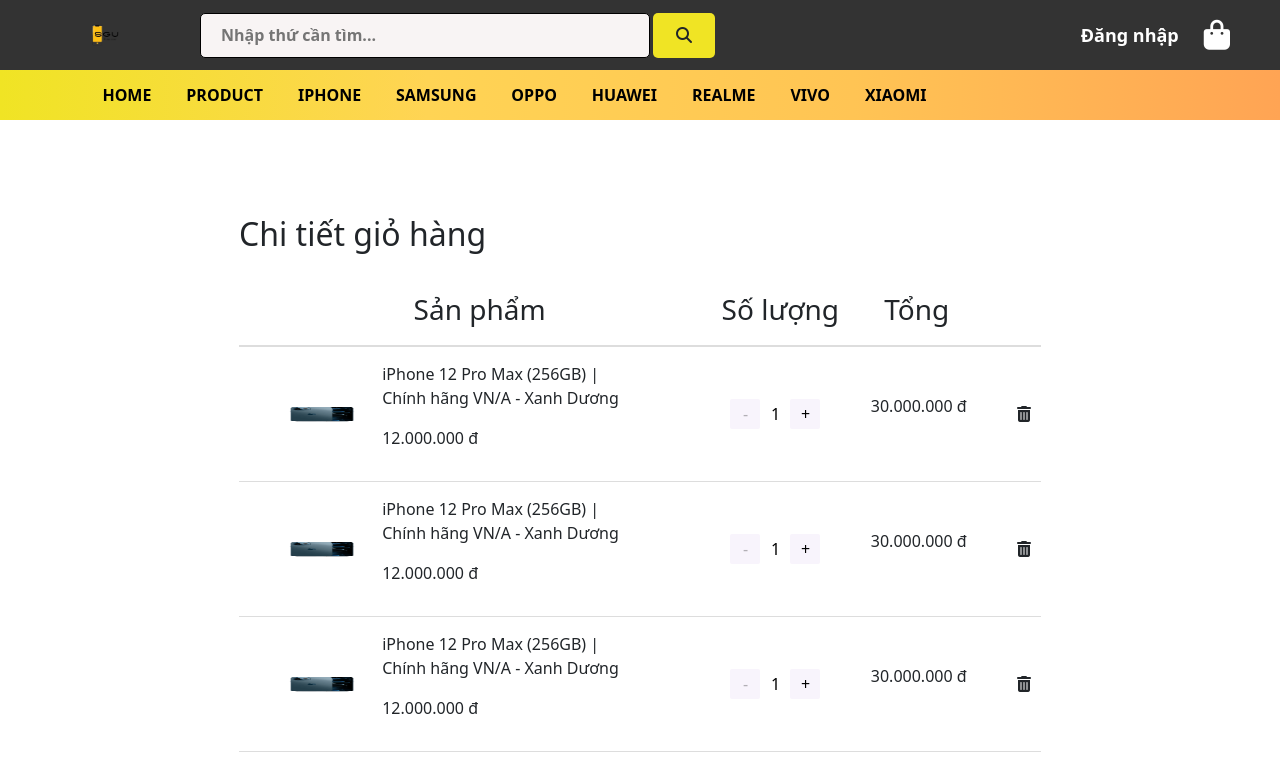
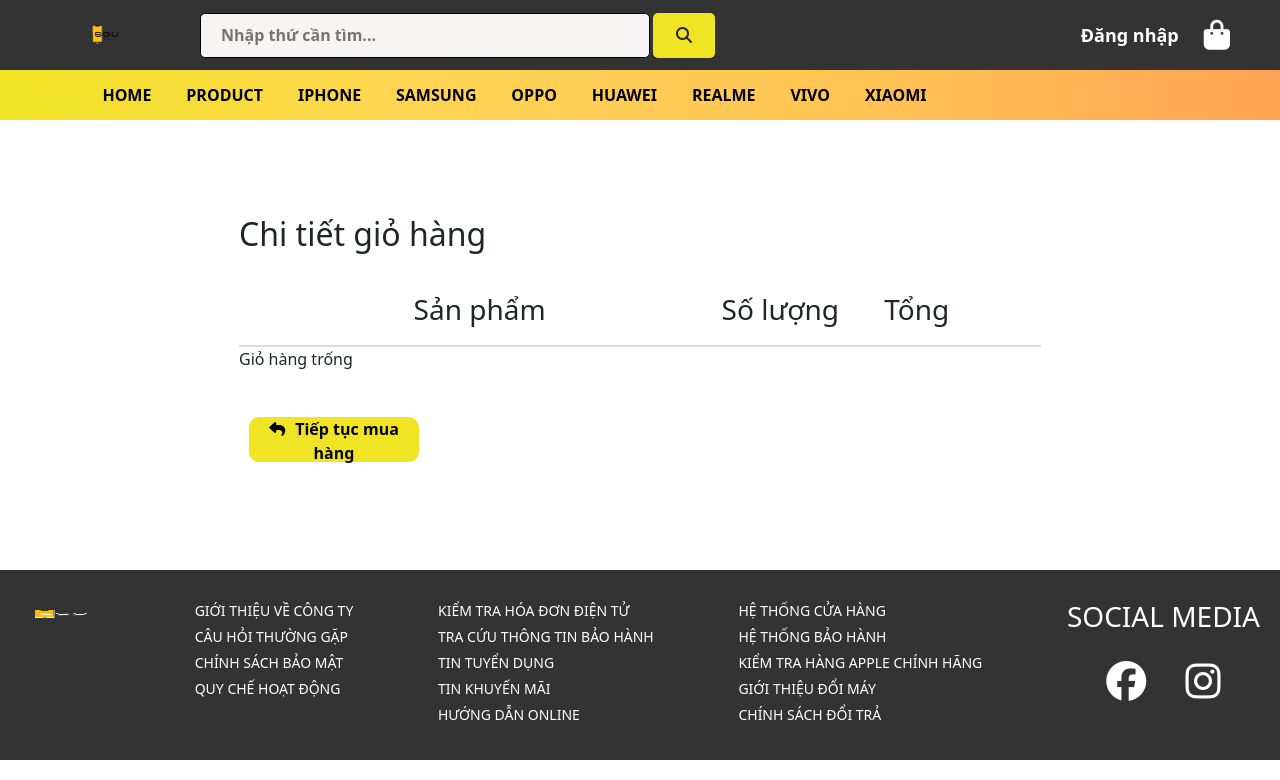
Before and after one commit to mindangg/Web-2, a React (Vite) app in the folder frontend/: page /cart in a window 1280 px wide. Shown: the top 780 px of the page. Built offline with nearby package versions, Linux system fonts and the light colour scheme.

Commit message:
xong render product trong cart

```diff
--- a/frontend/src/components/Cart/PaymentInfoProduct.jsx
+++ b/frontend/src/components/Cart/PaymentInfoProduct.jsx
@@ -1,6 +1,11 @@
 // import ip12 from 'C:/xampp/htdocs/Projects/Web-2/frontend/src/assets/iphone-12-pro-blue-hero.png';
+import { useState, useEffect } from "react";
+import { useCartContext } from "../../contexts/useCartContext";
 import "../../styles/Cart/PaymentInfoProduct.css"
 function PaymentInfoProduct(){
+    const { cart } = useCartContext() // ✅ Sử dụng từ context
+    const totalAmount = cart.reduce((sum, item) => sum + (item.base_price * item.quantity), 0)
+
         return(
             <div className='info-product'>
                 <h5>Sản phẩm</h5>
@@ -14,24 +19,20 @@
                         </tr>
                     </thead>
                     <tbody>
-                    <tr>
-                        <td >
-                            <img alt="iPhone 12 Pro Max"/>
-                        </td>
-                        <td>
-                            iPhone 12 Pro Max (256GB) | Chính hãng VN/A - Xanh Dương
-                        </td>
-                        <td>
-                            1
-                        </td>
-                        <td>12.000.000 đ</td>
+                        {cart.map((item) =>(
+                            <tr key={item.product_id}>
+                                <td><img src={`./product/${item.image}`} alt={item.name}/></td>
+                                <td>{item.name}</td>
+                                <td>{item.quantity}</td>
+                                <td>{item.base_price.toLocaleString()} $</td>
                             </tr>
+                        ))}
                     </tbody>
                     <tfoot>
                         <tr>
                         <td colSpan="3"><b>Tổng cộng</b></td>
                         <td className="total-amount">
-                        320000
+                        {totalAmount.toLocaleString()} $
                         </td>
                         </tr>
                     </tfoot>
--- a/frontend/src/components/CartItems.jsx
+++ b/frontend/src/components/CartItems.jsx
@@ -1,46 +1,73 @@
-import React, { useState } from 'react';
-import ip12 from '../assets/iphone-12-pro-blue-hero.png';
+import React from 'react';
+import '../styles/CartItems.css';
+import { useCartContext } from '../contexts/useCartContext';
+import { useAddToCart } from '../hooks/useAddToCart';
+import { useAuthContext } from '../hooks/useAuthContext';
 
-import '../styles/CartItems.css';
+export default function CartItems({ item }) {
+    const { updateCart } = useCartContext();
+    const { deleteCart, handleQuantity } = useAddToCart();
+    const { user } = useAuthContext();
 
-export default function CartItems() {
-    const [quantity, setQuantity] = useState(1)
     const handleDelete = () => {
-        alert("Bạn muốn xóa sản phẩm này ?")
-      };
+        if (window.confirm("Bạn muốn xóa sản phẩm này?")) {
+            const userId = user?.id || 1;
+            deleteCart(userId, item.product_id );
+            // Cập nhật lại giỏ hàng sau khi xóa
+            const updatedCart = JSON.parse(localStorage.getItem(`cart_${userId}`)) || [];
+            updateCart(updatedCart);
+        }
+    };
+
+    const handleQuantityChange = (type) => {
+        const userId = user?.id || 1;
+        handleQuantity(item, userId, type);
+        // Cập nhật lại giỏ hàng sau khi thay đổi số lượng
+        const updatedCart = JSON.parse(localStorage.getItem(`cart_${userId}`)) || [];
+        updateCart(updatedCart);
+    };
 
     return (
         <div className='cart-item'>
             <div className='cart-info'>
-                <img src={ip12} alt="iPhone 12 Pro Max"/>
+                <img
+                    src={`./product/${item.image}`}
+                    alt={item.name}
+                    onError={(e) => {
+                        e.target.src = '../assets/default-product-image.png';
+                    }}
+                />
                 <div className="cart-details">
-                    <p>iPhone 12 Pro Max (256GB) | Chính hãng VN/A - Xanh Dương</p>
-                    <p>12.000.000 đ</p>
+                    <p>{item.name}</p>
+                    <p>{item.base_price.toLocaleString()} đ</p>
                 </div>
             </div>
             <div className='cart-quantity'>
-                <button id='decrease'
-                        onClick={() => setQuantity((prev) => Math.max(1, prev - 1))}
-                        disabled={quantity === 1}>-</button>
+                <button
+                    id='decrease'
+                    onClick={() => handleQuantityChange('decrease')}
+                    disabled={item.quantity === 1}
+                >
+                    -
+                </button>
                 <input
-                    value={quantity}
+                    value={item.quantity}
                     type='number'
                     min="1"
-                    onChange={(e) => {
-                        const value = parseInt(e.target.value) || 1;
-                        setQuantity(Math.max(1,value));
-                    }}
-                    />
-                <button id='increase'
-                        onClick={() => setQuantity((next) => next + 1)}
-                        >+</button>
+                    readOnly
+                />
+                <button
+                    id='increase'
+                    onClick={() => handleQuantityChange('increase')}
+                >
+                    +
+                </button>
             </div>
             <div className='cart-total'>
-                <p>30.000.000 đ</p>
+                <p>{(item.base_price * item.quantity).toLocaleString()} đ</p>
             </div>
-
-            <div className='cart-delete' onClick={() => handleDelete()}>
-                <i className="fa-solid fa-trash-can" ></i>
+            <div className='cart-delete' onClick={handleDelete}>
+                <i className="fa-solid fa-trash-can"></i>
             </div>
         </div>
     )
--- a/frontend/src/components/product/Card.jsx
+++ b/frontend/src/components/product/Card.jsx
@@ -15,7 +15,7 @@
                 <p>${phone.base_price}</p>
                 <div className='card-btns'>
                     <button><i className="fa-solid fa-magnifying-glass-plus"></i></button>
-                    <button onClick={() => addToCart()}>Thêm vào<i className="fa-solid fa-cart-shopping"></i></button>
+                    <button onClick={() => addToCart(phone)}>Thêm vào<i className="fa-solid fa-cart-shopping"></i></button>
                 </div>
             </div>
         </div>
--- a/frontend/src/contexts/AuthContext.jsx
+++ b/frontend/src/contexts/AuthContext.jsx
@@ -29,7 +29,6 @@
 
         if (user)
             dispatch({ type: 'LOGIN', payload: user })
-
     }, [])
 
     return (
--- /dev/null
+++ b/frontend/src/contexts/useCartContext.jsx
@@ -0,0 +1,47 @@
+import { createContext, useContext, useState, useEffect } from 'react'
+import { useAuthContext } from '../hooks/useAuthContext'
+
+const CartContext = createContext()
+
+export const CartProvider = ({ children }) => {
+    const [cart, setCart] = useState([])
+    const {user} = useAuthContext()
+
+    // useEffect(() => {
+    //     if (user) {
+    //         const savedCart = JSON.parse(localStorage.getItem(`cart_${user.id}`)) || []
+    //         setCart(savedCart)
+    //     } else {
+    //         setCart([])
+    //     }
+    // }, [user])
+
+    useEffect(() => {
+        const userId = user?.id || 1 // fallback user id để test
+        const savedCart = JSON.parse(localStorage.getItem(`cart_${userId}`)) || []
+        setCart(savedCart)
+    }, [user])
+
+    // const updateCart = (newCart) => {
+    //     setCart(newCart)
+    //     if (user) {
+    //         localStorage.setItem(`cart_${user.id}`, JSON.stringify(newCart))
+    //     }
+    // }
+
+    const updateCart = (newCart) => {
+        setCart(newCart)
+        const userId = user?.id || 1
+        localStorage.setItem(`cart_${userId}`, JSON.stringify(newCart))
+    }
+
+    return (
+        <CartContext.Provider value={{ cart, updateCart }}>
+            {children}
+        </CartContext.Provider>
+    )
+}
+
+export const useCartContext = () => {
+    return useContext(CartContext)
+}
--- a/frontend/src/hooks/useAddToCart.jsx
+++ b/frontend/src/hooks/useAddToCart.jsx
@@ -1,33 +1,43 @@
 import { useNotificationContext } from '../hooks/useNotificationContext'
+import { useAuthContext } from './useAuthContext'
+import { useCartContext } from '../contexts/useCartContext'
 
-export const useAddToCart = (product, userID) => {
+export const useAddToCart = () => {
     const { showNotification } = useNotificationContext()
+    const { user } = useAuthContext()
 
-    const addToCart = async () => {
-        if (!userID) {
-            showNotification('Please log in to add to cart')
-            console.log('test')
-            return
-        }
+    const {updateCart} = useCartContext()
+    const addToCart = async (product) => {
+        const userId = user?.id || 1
+        // if (!user) {
+        //     showNotification('Please log in to add to cart')
+        //     console.log('test')
+        //     return
+        // }
 
         // if (stock <= 0) {
         //     showNotification('Out of stock')
         //     return
         // }
 
-        let cart = JSON.parse(localStorage.getItem(`cart_${userID}`)) || []
+        let cart = JSON.parse(localStorage.getItem(`cart_${userId}`)) || []
 
-        const exists = cart.some(item => item.id === product.id)
+        console.log('Current product ID:', product.id); // Kiểm tra ID sản phẩm
+        console.log('Current cart:', cart); // Kiểm tra giỏ hàng hiện tại
+
+        const exists = cart.some(item => item.product_id === product.product_id)
 
         if (exists) {
             cart = cart.map(item =>
-                item.id === product.id ? { ...item, quantity: item.quantity + 1 } : item
+                item.product_id === product.product_id ? { ...item, quantity: item.quantity + 1 } : item
             )
         }
         else
             cart.push({ ...product, quantity: 1 })
 
-        localStorage.setItem(`cart_${userID}`, JSON.stringify(cart))
+        localStorage.setItem(`cart_${userId}`, JSON.stringify(cart))
+        updateCart(cart) // Cập nhật state giỏ hàng
+        showNotification('Đã thêm sản phẩm vào giỏ hàng')
     }
 
     const deleteCart = async (userID, productID) => {
--- a/frontend/src/main.jsx
+++ b/frontend/src/main.jsx
@@ -7,6 +7,7 @@
 import { NotificationContextProvider } from './contexts/NotificationContext.jsx'
 import { CardDetailsContextProvider } from './contexts/CardDetailsContext.jsx'
 import { UserContextProvider } from './contexts/UserContext.jsx'
+import { CartProvider } from './contexts/useCartContext.jsx'
 
 createRoot(document.getElementById('root')).render(
   <StrictMode>
@@ -14,7 +15,9 @@
       <AuthContextProvider>
         <NotificationContextProvider>
           <CardDetailsContextProvider>
-            <App />
+            <CartProvider>
+              <App />
+            </CartProvider>
           </CardDetailsContextProvider>
         </NotificationContextProvider>
       </AuthContextProvider>
--- a/frontend/src/pages/Cart.jsx
+++ b/frontend/src/pages/Cart.jsx
@@ -1,10 +1,14 @@
 import React from 'react';
 import { Link } from 'react-router-dom';
-
 import '../styles/Cart.css';
 import CartItems from '../components/CartItems';
+import { useCartContext } from '../contexts/useCartContext';
 
 export default function Cart() {
+    const { cart } = useCartContext();
+
+    // Tính tổng tiền
+    const totalAmount = cart.reduce((sum, item) => sum + (item.base_price * item.quantity), 0);
 
     return (
         <div className='cart'>
@@ -17,21 +21,27 @@
                 </div>
 
                 <div className='cart-items'>
-                    <CartItems/>
-                    <CartItems/>
-                    <CartItems/>
+                    {cart.length > 0 ? (
+                        cart.map(item => (
+                            <CartItems key={item.product_id } item={item} />
+                        ))
+                    ) : (
+                        <p className="empty-cart">Giỏ hàng trống</p>
+                    )}
                 </div>
             </div>
 
             <div className='cart-controller'>
                 <Link to='/'><button><i className="fa-solid fa-reply"></i>Tiếp tục mua hàng</button></Link>
 
-                <div className='cart-summary'>
-                    <h3>Tổng tiền: 30.000.000 đ</h3>
-                    <Link to='/payment'>
-                        <button id='checkout-btn'>Thanh Toán</button>
-                    </Link>
-                </div>
+                {cart.length > 0 && (
+                    <div className='cart-summary'>
+                        <h3>Tổng tiền: {totalAmount.toLocaleString()} đ</h3>
+                        <Link to='/payment'>
+                            <button id='checkout-btn'>Thanh Toán</button>
+                        </Link>
+                    </div>
+                )}
             </div>
         </div>
     )
```
Also changed, not shown: frontend/src/pages/Product.jsx (line endings or trailing spaces), 5 other files (tests, documents, lock files or other folders). Lines whose indentation alone changed are shown as unchanged.
